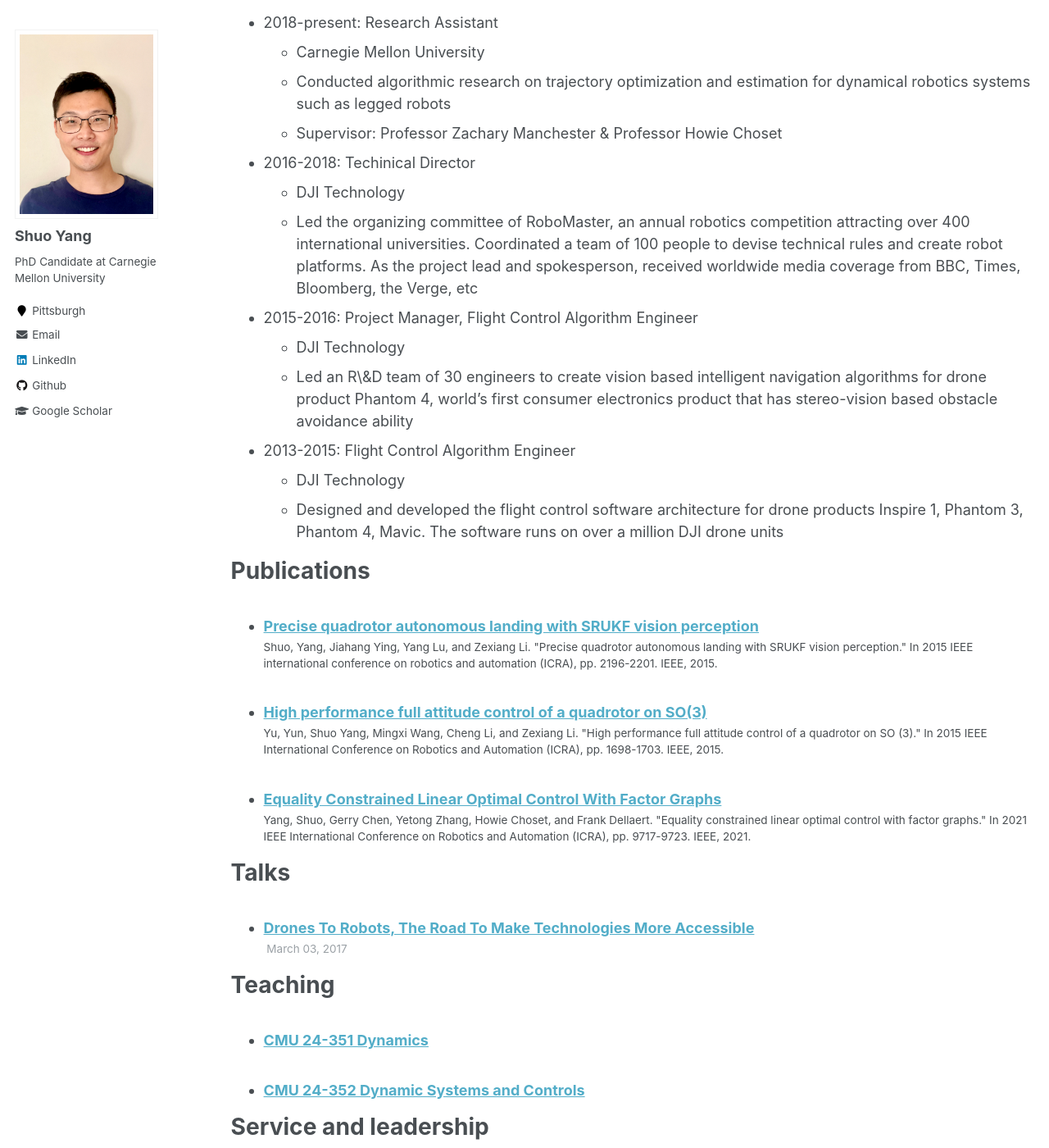
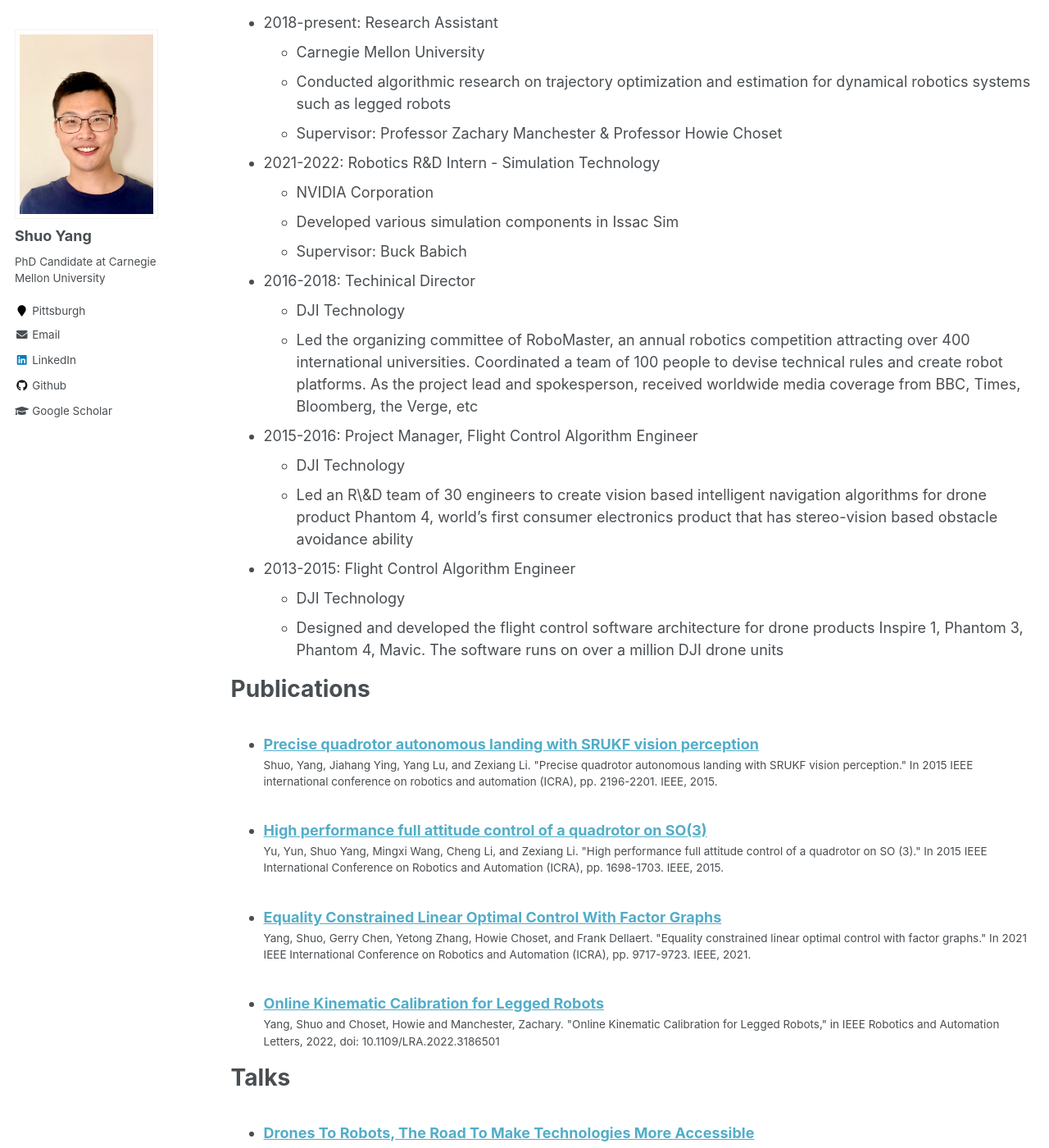
Before and after one commit to ShuoYangRobotics/shuoyangrobotics.github.io, a Jekyll site: the page built from _pages/cv.md, in a window 1280 px wide and 1400 px high, scrolled down 394 px. Shown: the whole window at 82% size. Built offline with Jekyll 4.4.1, drawn with Linux system fonts in a browser that asks for light colours.

Commit message:
update website

```diff
--- a/_pages/cv.md
+++ b/_pages/cv.md
@@ -21,6 +21,11 @@ Work experience
   * Carnegie Mellon University
   * Conducted algorithmic research on trajectory optimization and estimation for dynamical robotics systems such as legged robots
   * Supervisor: Professor Zachary Manchester & Professor Howie Choset
+
+* 2021-2022: Robotics R&D Intern - Simulation Technology
+  * NVIDIA Corporation
+  * Developed various simulation components in Issac Sim
+  * Supervisor: Buck Babich
 
 * 2016-2018: Techinical Director
   * DJI Technology
--- /dev/null
+++ b/_publications/2022-06-14-calibration.md
@@ -0,0 +1,15 @@
+---
+title: "Online Kinematic Calibration for Legged Robots"
+collection: publications
+permalink: /publication/2022-06-14-calibration
+excerpt: 'Calibrate kinematic parameters online for legged robots.'
+date: 2022-06-14
+venue: 'IEEE Robotics And Automation Letters & 2022 IEEE/RSJ International Conference on Intelligent Robots and Systems (IROS)'
+paperurl: 'https://ieeexplore.ieee.org/document/9807408'
+citation: 'Yang, Shuo and Choset, Howie and Manchester, Zachary. &quot;Online Kinematic Calibration for Legged Robots,&quot; in IEEE Robotics and Automation Letters, 2022, doi: 10.1109/LRA.2022.3186501'
+---
+Calibrate kinematic parameters online for legged robots.
+
+[Download paper here](https://ieeexplore.ieee.org/abstract/document/9562000)
+
+Recommended citation: Yang, Shuo and Choset, Howie and Manchester, Zachary. "Online Kinematic Calibration for Legged Robots" In IEEE Robotics and Automation Letters, 2022, doi: 10.1109/LRA.2022.3186501.
```
Also changed, not shown: _portfolio/portfolio-1.md (+3 -1 lines).
